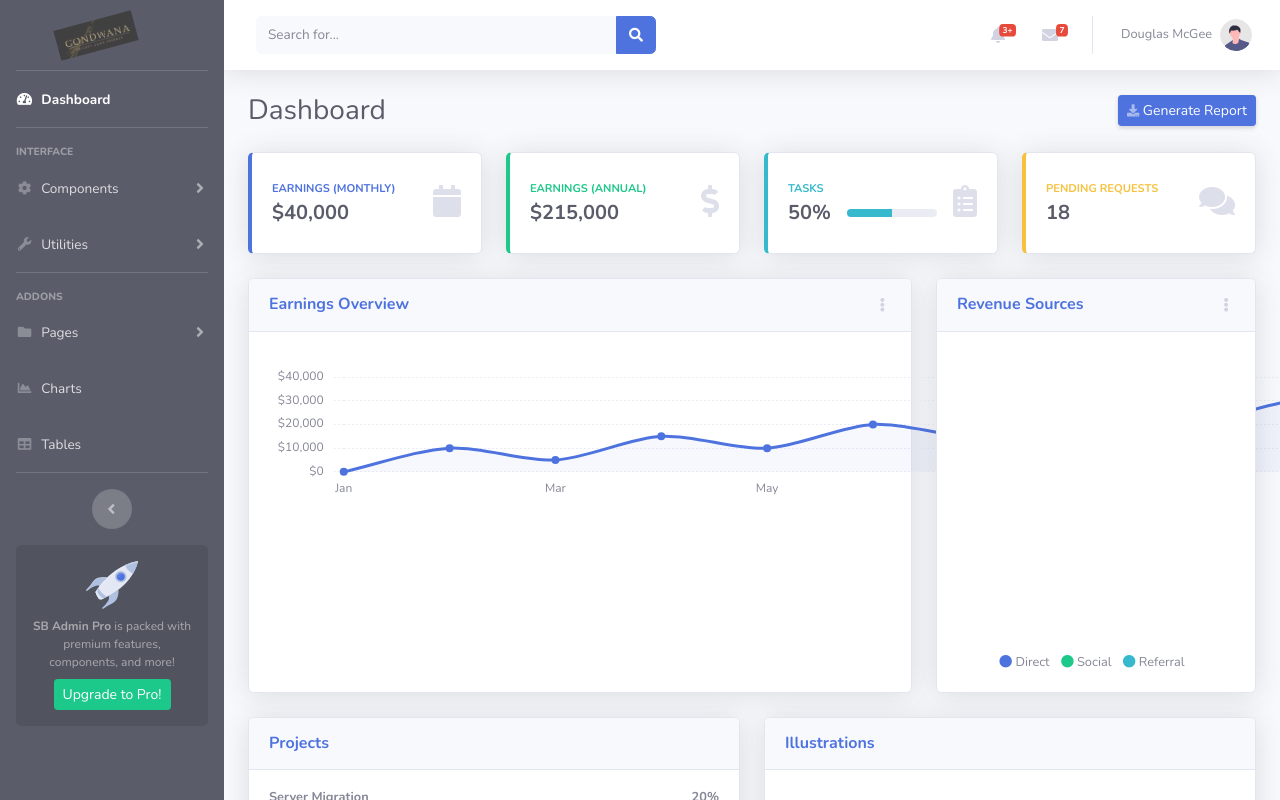
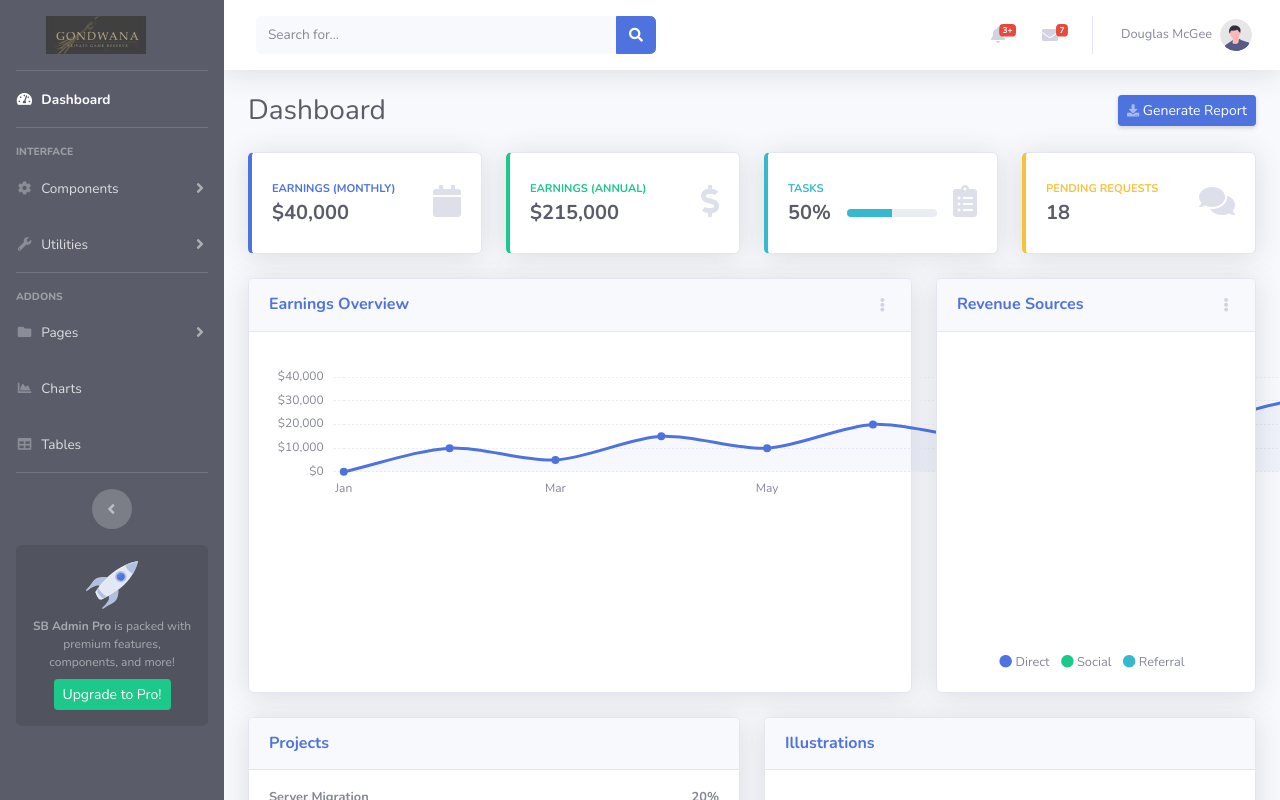
Before and after one commit to Omenthegamesa/guestgrowawake, a website with bundled scripts: page index.html in a window 1280 px wide. Shown: the top 800 px of the page. Built offline with nearby package versions, Linux system fonts and the light colour scheme.

Commit message:
Update index.html

```diff
--- a/index.html
+++ b/index.html
@@ -32,8 +32,8 @@
 
             <!-- Sidebar - Brand -->
             <a class="sidebar-brand d-flex align-items-center justify-content-center" href="index.html">
-                <div class="sidebar-brand-icon rotate-n-15">
-                    <img src="images/Logo1.PNG" alt="Logo" style="width: 80px; height: auto;">
+                <div class="sidebar-brand-icon">
+                    <img src="images/Logo1.PNG" alt="Logo" style="width: 100px; height: auto;">
                 </div>
                 <div class="sidebar-brand-text mx-3"> <sup></sup></div>
             </a>
```
